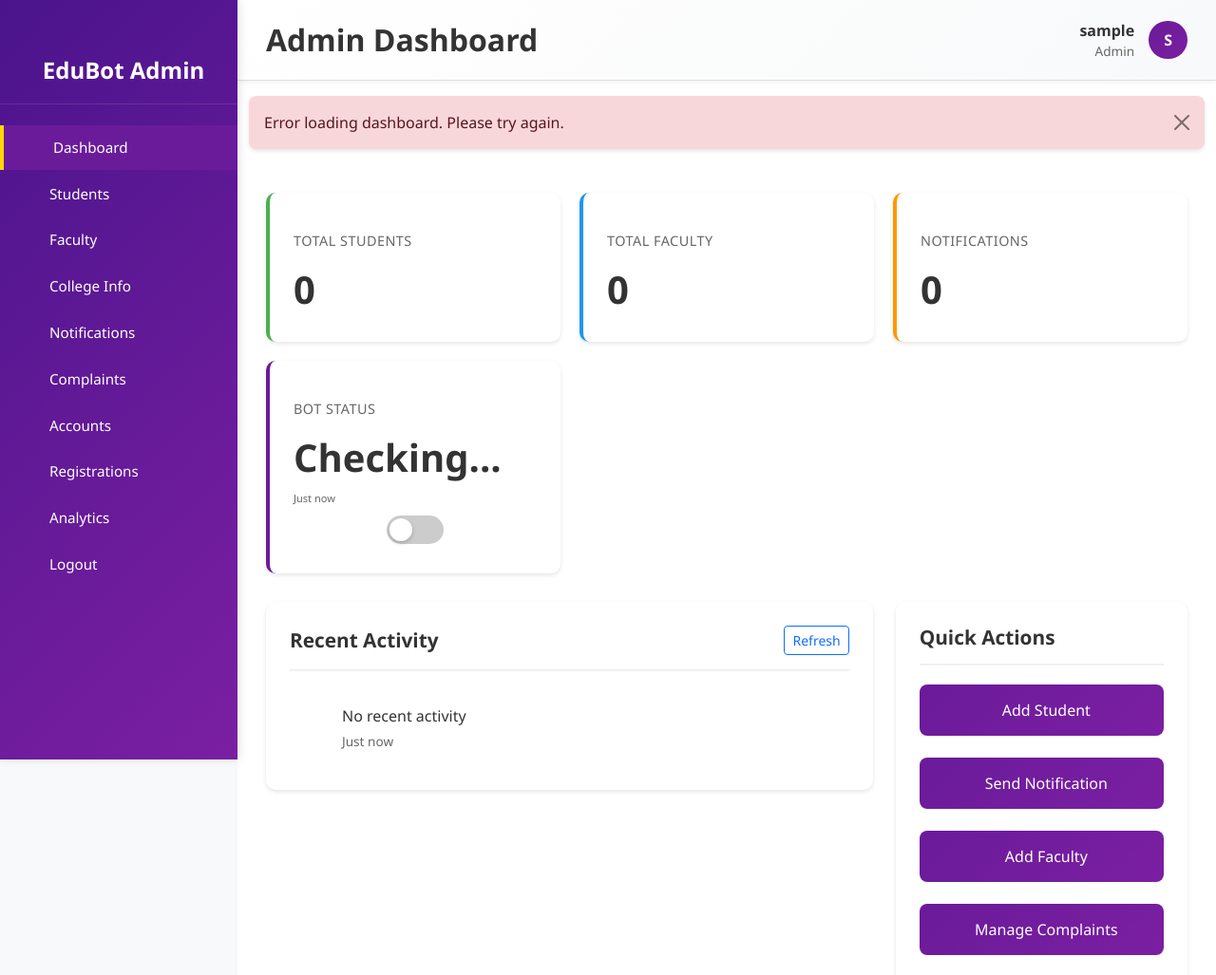
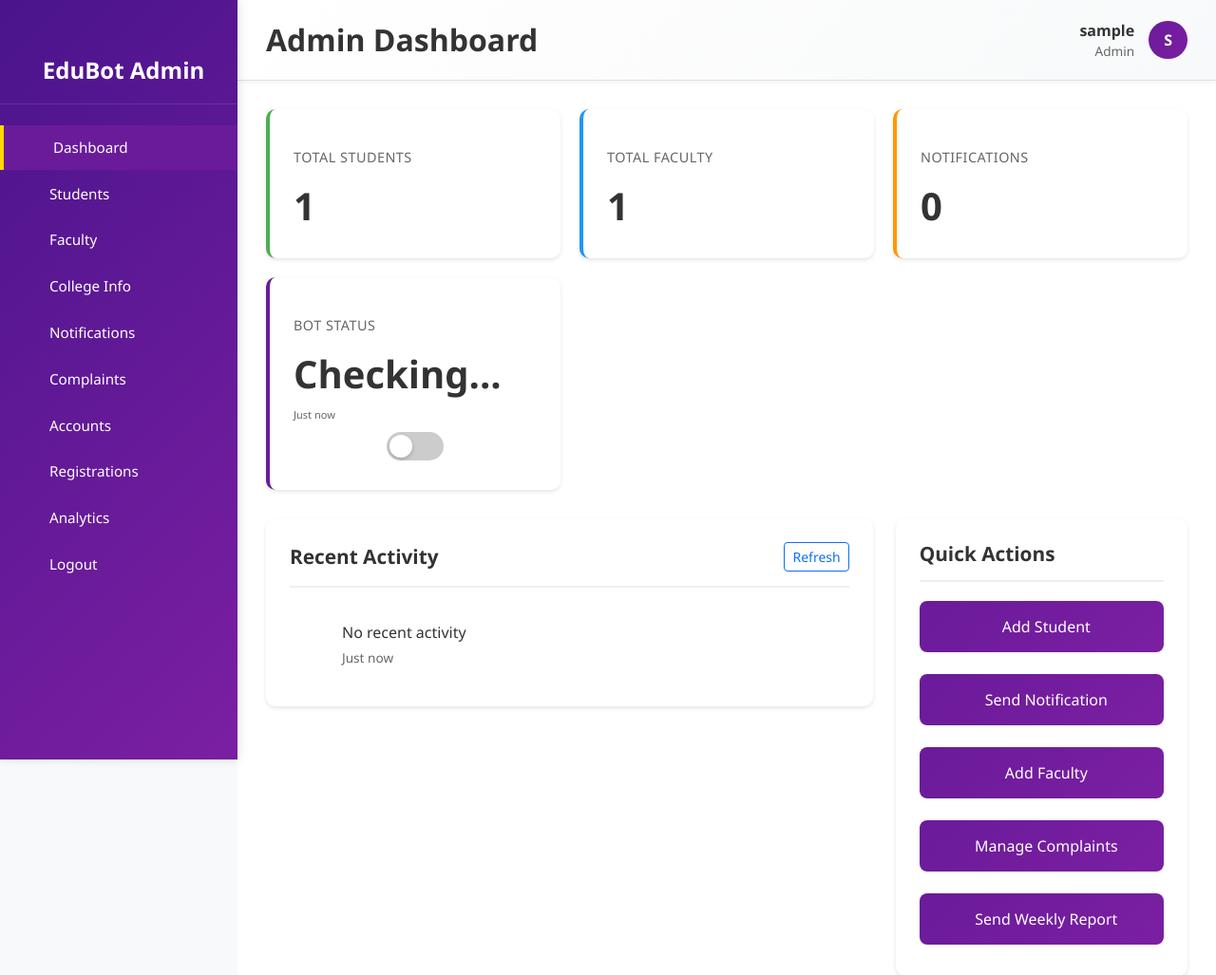
Before and after one commit to anujuniyal/college_virtual_assistant, a Flask app: page /admin/dashboard in a window 1280 px wide. Shown: the top 1027 px of the page at 95% size. Run offline with Flask 3, Linux system fonts and the light colour scheme; a user stored in the database is signed in; tables that the repository leaves empty hold one stand-in row (values such as "Sample post").

Commit message:
Fix Notification query and route reference errors in admin dashboard

```diff
--- a/app/blueprints/admin.py
+++ b/app/blueprints/admin.py
@@ -50,7 +50,7 @@ def admin_dashboard():
         # Add additional metrics for dashboard
         analytics['total_students'] = Student.query.count() if Student else 0
         analytics['total_faculty'] = Faculty.query.count() if Faculty else 0
-        analytics['active_notifications'] = Notification.query.filter_by(is_active=True).count() if Notification else 0
+        analytics['active_notifications'] = Notification.query.count() if Notification else 0
         analytics['pending_complaints'] = Complaint.query.filter_by(status='pending').count() if Complaint else 0
 
         return render_template('admin_dashboard_edubot.html',
--- a/app/templates/admin_dashboard_edubot.html
+++ b/app/templates/admin_dashboard_edubot.html
@@ -166,7 +166,7 @@ console.log('toggleBot function defined in head');
         <i class="fas fa-chevron-down ms-auto"></i>
     </a>
     <div class="submenu">
-        <a href="{{ url_for('admin.predefined_info') }}" class="nav-link">
+        <a href="{{ url_for('admin.manage_notifications') }}" class="nav-link">
             <i class="fas fa-edit"></i>
             <span class="submenu-text">Predefined Info</span>
         </a>
```
